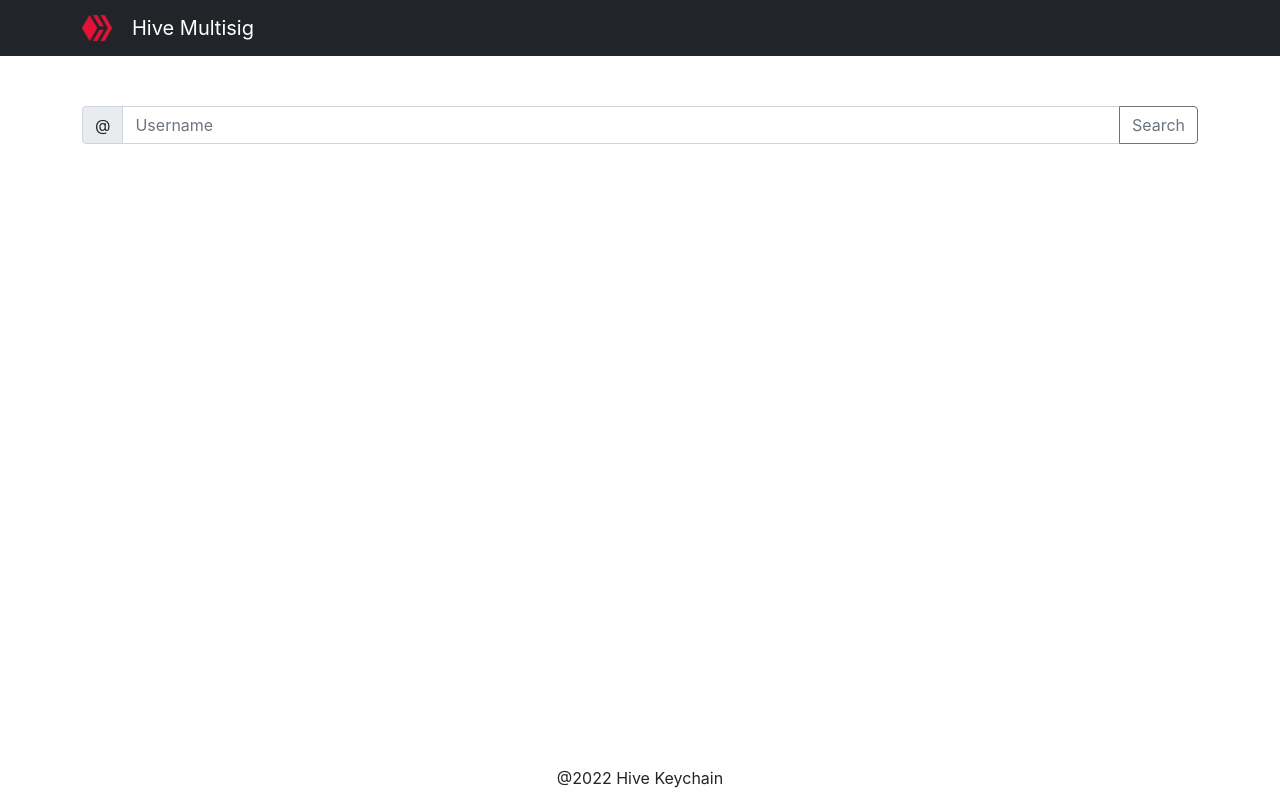
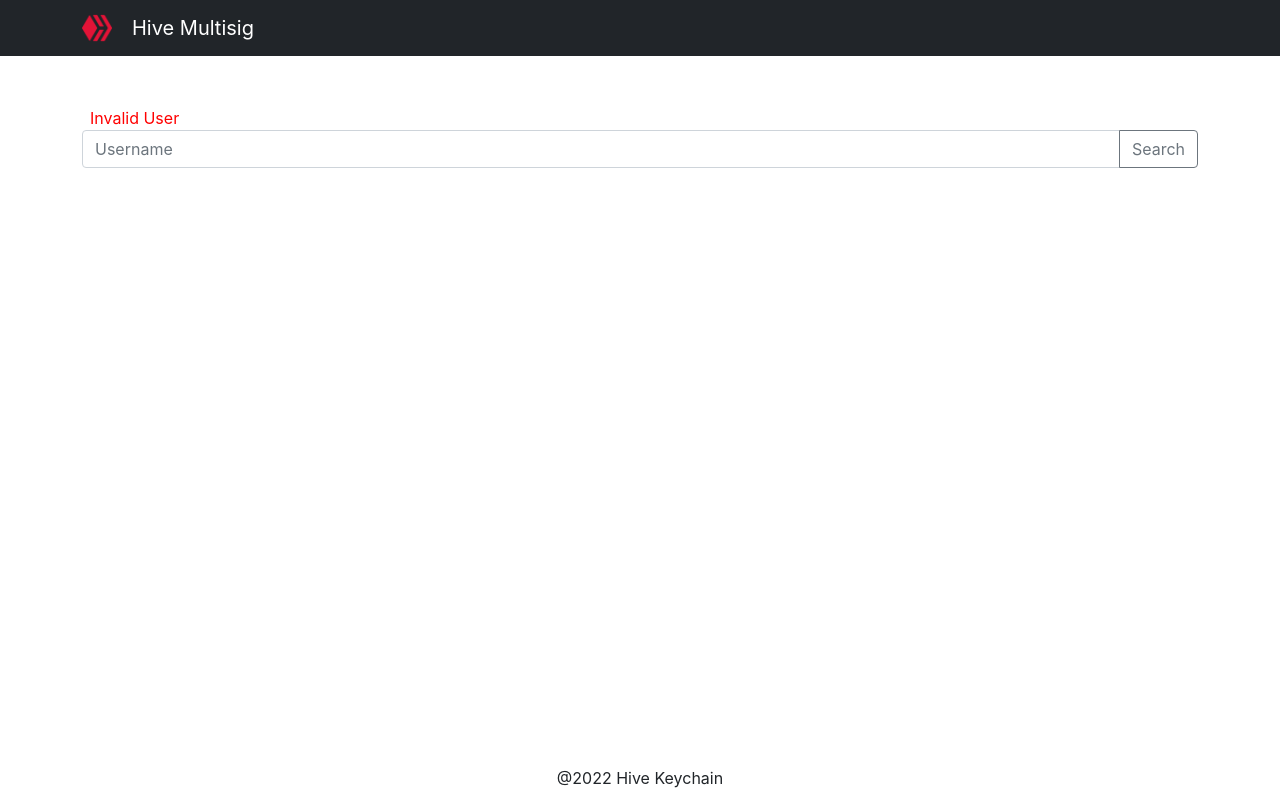
Before and after one commit to hive-keychain/hive-multisig-frontend, a React app: page / in a window 1280 px wide. Built offline with nearby package versions, Linux system fonts and the light colour scheme; what @hiveio/dhive would draw is missing.

Commit message:
refactore to functional componnet

```diff
--- a/src/components/SearchBar.tsx
+++ b/src/components/SearchBar.tsx
@@ -1,49 +1,29 @@
-import React, { Component } from "react";
+import React, { Component, useState, useEffect } from "react";
 import Form from 'react-bootstrap/Form';
 import InputGroup from 'react-bootstrap/InputGroup';
 import Button from 'react-bootstrap/Button';
 
-interface IProps {
-    handleClick: (username: string) => void;
-    isValidUser: boolean;
-}
-interface IState{
-    username: string;
-}
+const SearchBar = (props:any) =>{
+    const [input,setInput] = useState<string>();
+    return(
 
-class SearchBar extends Component<IProps, IState>{
-    constructor(props:IProps){
-        super(props);
-        this.state = {
-             username: ''
-            };
-    }
-
-    render() {
-        return (
       <div>
-                <div className="ms-2 text-start" style={{color:"red"}}>{this.props.isValidUser?'':'Invalid User'}</div>
-                <InputGroup className="mb-3">
-                    <InputGroup.Text id="basic-addon1">@</InputGroup.Text>
+        <div className="ms-2 text-start" style={{color:"red"}}>{props.isValidUserName?'':'Invalid User'}</div>
+        <InputGroup className='mb-3'>
           <Form.Control
-                    placeholder="Username"
+            placeholder={input?input:"Username"}
             aria-label="Username"
-                    aria-describedby="basic-addon1"
-                    onChange={e=>this.setState({username: e.target.value})}
+            aria-describedby="basic-addon2"
+            onChange={(e)=>setInput(e.target.value)}
           />
           <Button
-                        variant="outline-secondary"
-                        id="button-addon2"
-                        onClick={(event) => this.props.handleClick(this.state.username)}
-                    >
-                        Search
-                        </Button>
+            variant='outline-secondary'
+            id='button-addon2'
+            onClick= {()=>props.handleOnSearchSubmit(input)}
+          >Search</Button>
         </InputGroup>
       </div>
     )
   }
 
-}
-
-
 export default SearchBar;
```
Lines whose indentation alone changed are shown as unchanged.
